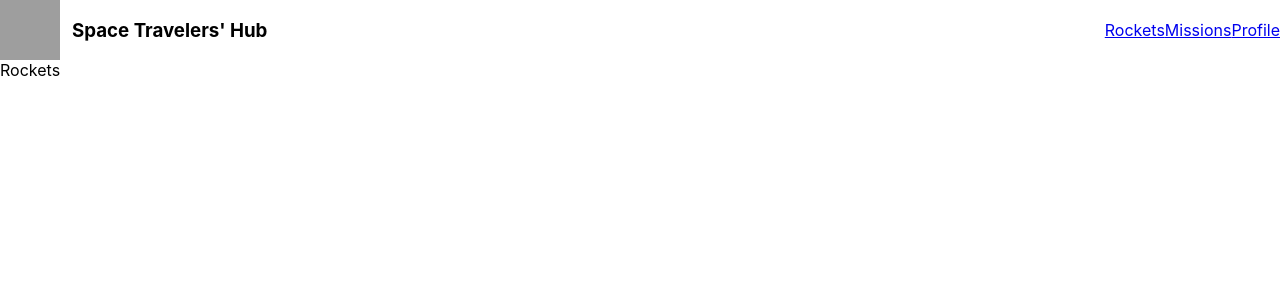
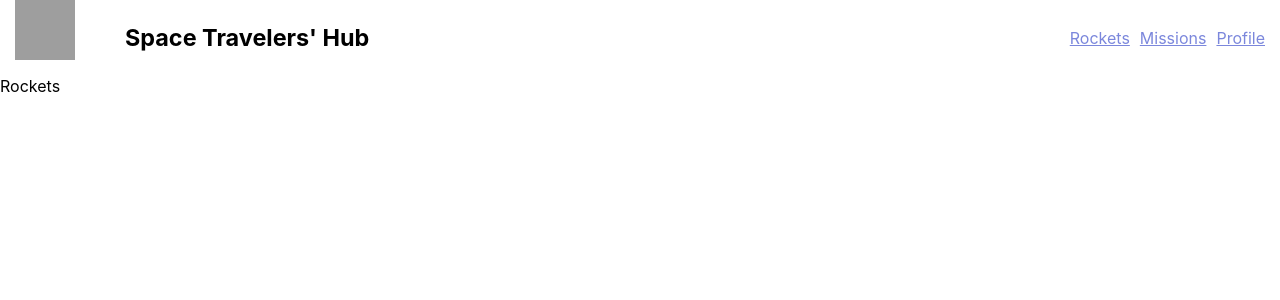
Before and after one commit to AbuTalha3/Space-Traveler-s-Hub, a React (Create React App) app: page / in a window 1280 px wide. Shown: the top 300 px of the page. Built offline with nearby package versions, Linux system fonts and the light colour scheme; grey boxes are pictures that could not be loaded.

Commit message:
Add style to navbar and remove linter errors

```diff
--- a/src/components/Component.css
+++ b/src/components/Component.css
@@ -6,10 +6,22 @@
 
 .logoContainer {
   display: flex;
-  gap: 12px;
+  gap: 50px;
+  margin-left: 15px;
+  font-size: 20px;
 }
 
 .logoImage {
   width: 60px;
   height: 60px;
 }
+
+.linksMain  {
+  display: flex;
+  gap: 10px;
+  margin-right: 15px;
+}
+
+.linksMain a {
+  color: rgb(123, 135, 220);
+}
```
